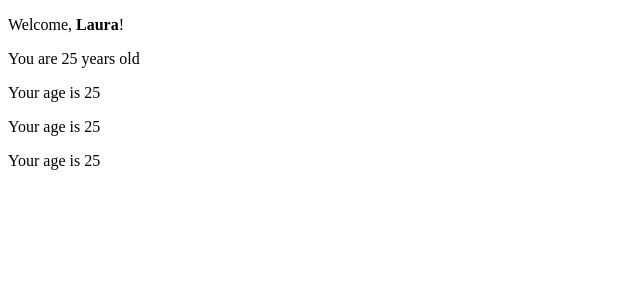
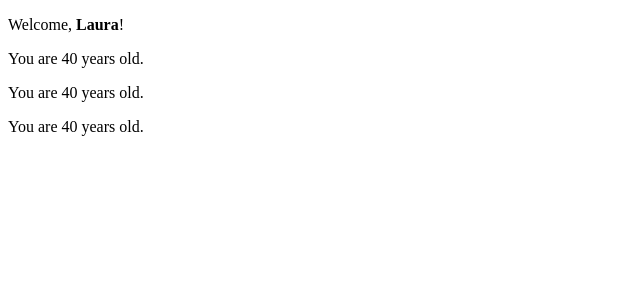
Before and after one commit to lauriiief/React, a React (Vite) app in the folder exercises-react/: page / in a window 1280 px wide. Shown: the top 300 px of the page, without its empty margins (0-640 px from the left). Built offline with nearby package versions, Linux system fonts and the light colour scheme.

Commit message:
Conditional Rendering - 2

```diff
--- a/exercises-react/src/Age.jsx
+++ b/exercises-react/src/Age.jsx
@@ -1,7 +1,8 @@
 export function Age({ age }) {
     return (
         <div>
-                <p>Your age is { age }</p>
+                { age >= 18 ? <p>You are {age} years old.</p> : <p>You are very young!</p> }
+
         </div>
     )
 }
--- a/exercises-react/src/App.jsx
+++ b/exercises-react/src/App.jsx
@@ -15,7 +15,7 @@ import { Welcome } from "./Welcome";
 export function App(){
     return (
     <div>
-        <Welcome name="Laura" age={25} />
+        <Welcome name="Laura" age={40} />
     </div>
     )
 }{/* When I pass my name, it renders as Welcome, Laura! */}
--- a/exercises-react/src/Welcome.jsx
+++ b/exercises-react/src/Welcome.jsx
@@ -4,7 +4,7 @@ export function Welcome({ name, age}) {
     return (
         <div>
                 <p>Welcome, <strong>{ name }</strong>!</p>
-                <p>You are { age } years old</p>
+                {/*<p>You are { age } years old</p>*/}
                 { age >= 18 && <Age age={age}/>}
                 { age && <Age age={age}/>}
                 { age >= 18 && age <= 65 ? <Age age={age}/> : null}
```
